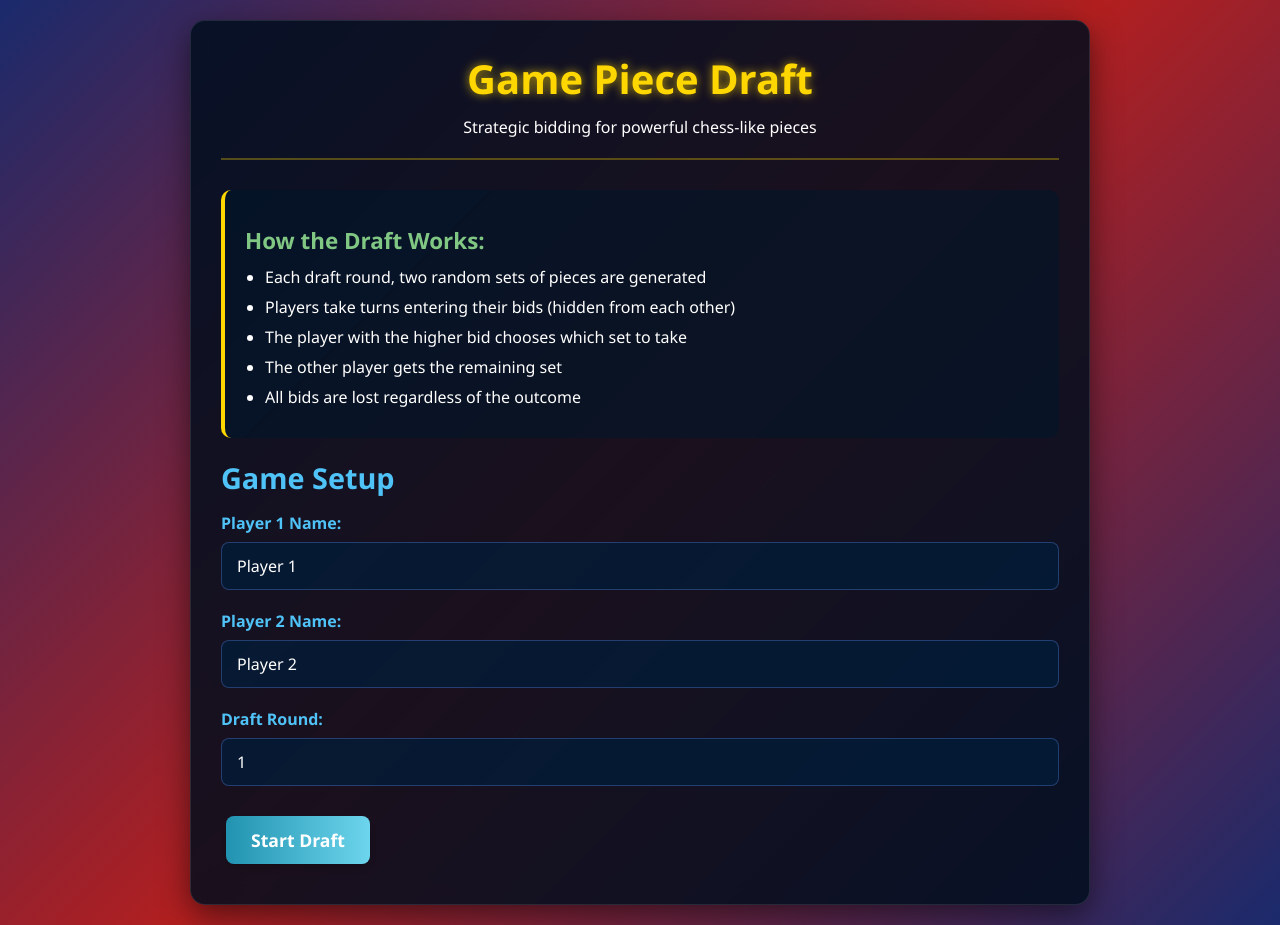
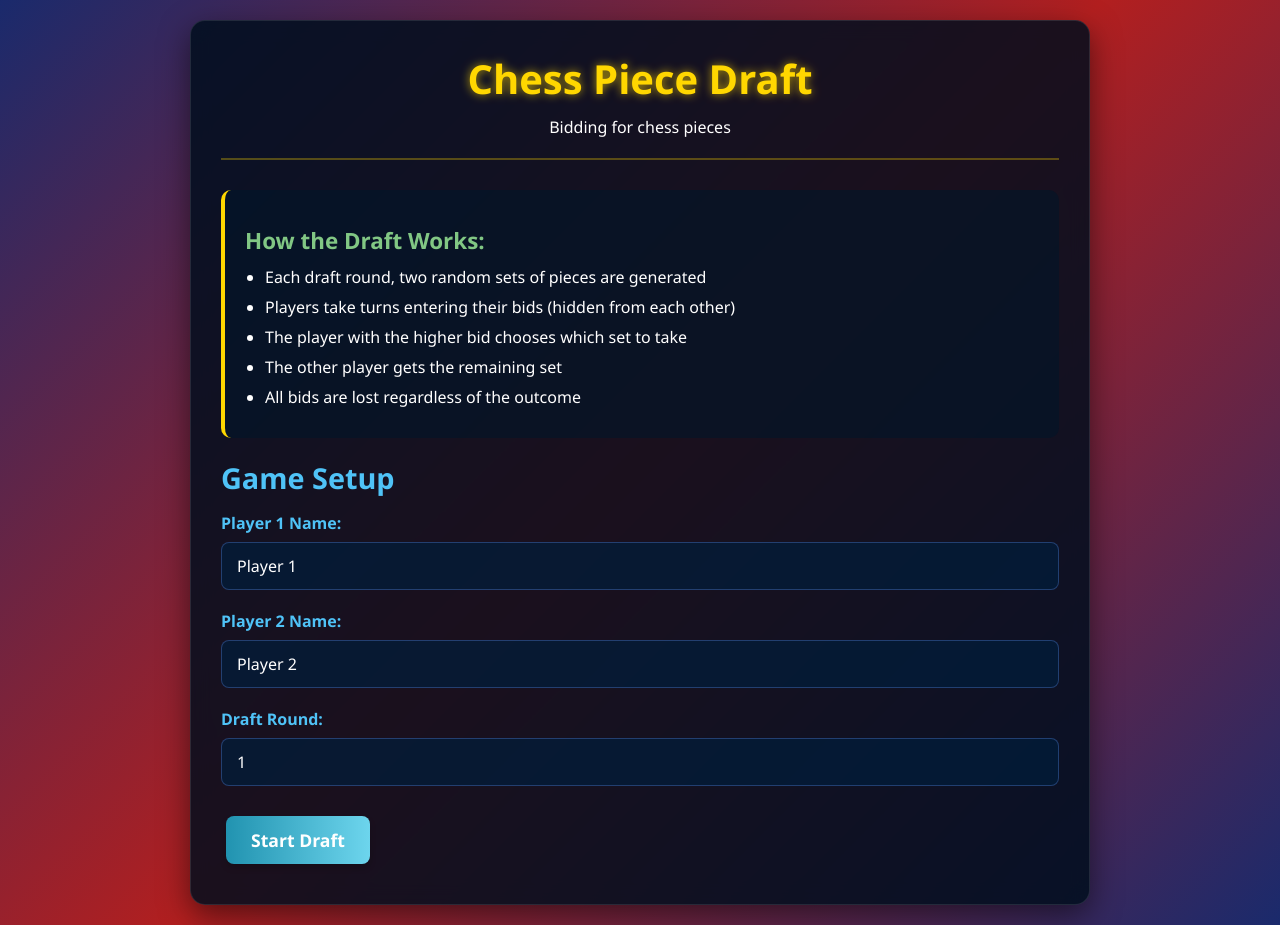
Before and after one commit to EndlessCaw/EndlessCow.github.io, a plain HTML site: page index.html in a window 1280 px wide. Drawn offline with Linux system fonts and the light colour scheme.

Commit message:
Update index.html

```diff
--- a/index.html
+++ b/index.html
@@ -3,7 +3,7 @@
 <head>
     <meta charset="UTF-8">
     <meta name="viewport" content="width=device-width, initial-scale=1.0">
-    <title>Game Piece Draft</title>
+    <title>Chess Piece Draft</title>
     <style>
         * {
             box-sizing: border-box;
@@ -393,8 +393,8 @@
 <body>
     <div class="container">
         <header>
-            <h1>Game Piece Draft</h1>
-            <p>Strategic bidding for powerful chess-like pieces</p>
+            <h1>Chess Piece Draft</h1>
+            <p>Bidding for chess pieces</p>
         </header>
 
         <!-- Setup Screen -->
```
